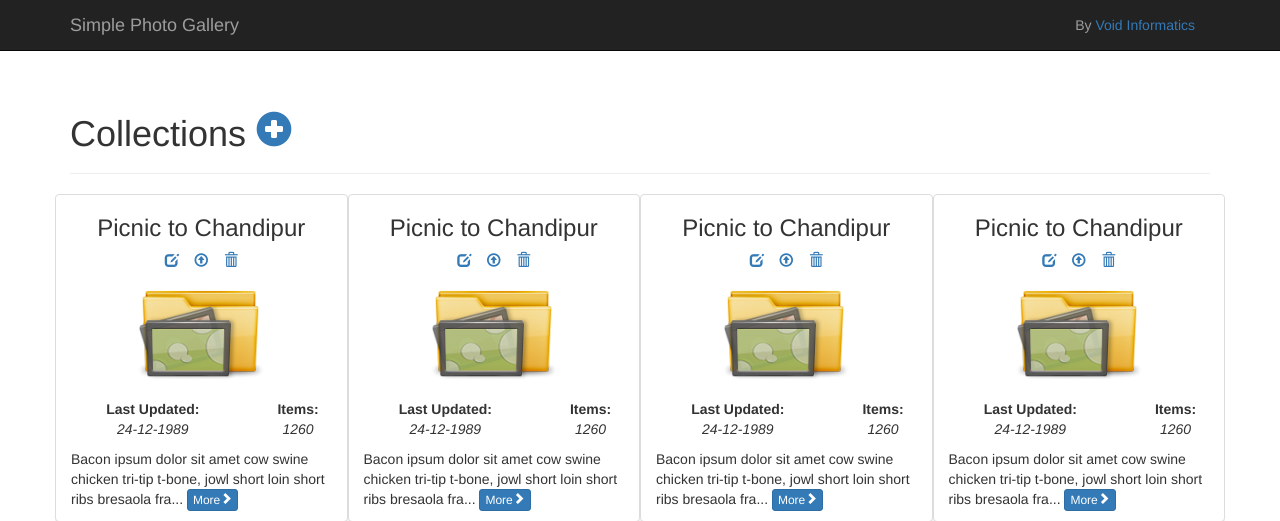
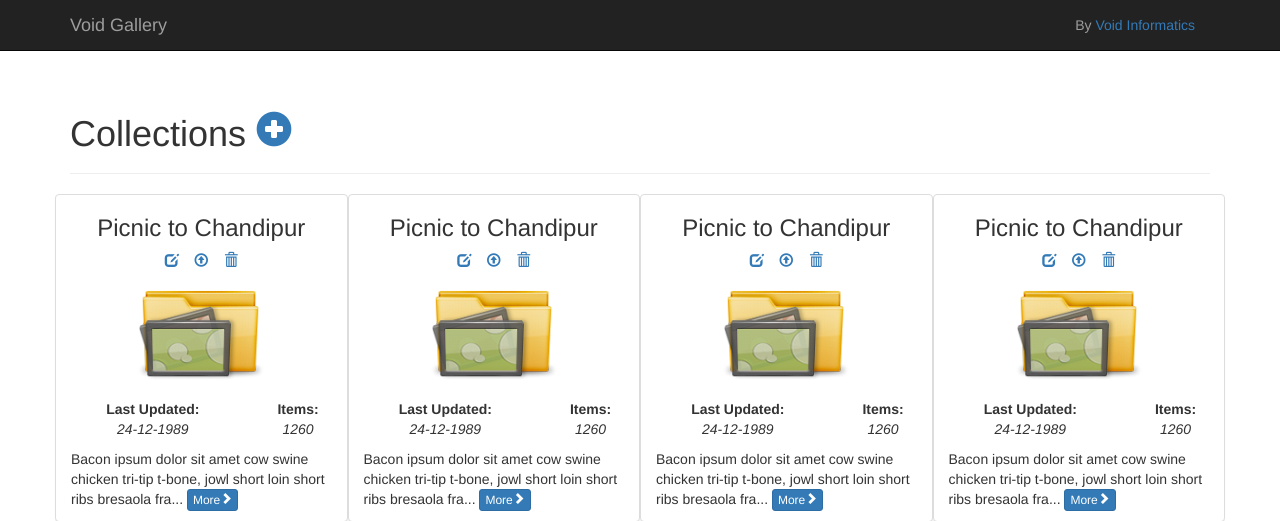
Before and after one commit to priyasonali/void-gallery, a PHP site: page / in a window 1280 px wide. Shown: the top 521 px of the page. Run offline with PHP 8.4, Linux system fonts and the light colour scheme; some libraries are stand-ins or nearby versions.

Commit message:
App name change
Changed the name of the app in various places

```diff
--- a/source/index.php
+++ b/source/index.php
@@ -7,7 +7,7 @@
 <meta name="author" value="Void Informatics">
 <meta name="copyright" value="Void Informatics">
 <!--title-->
-<title>Simple Photo Gallery</title>
+<title>Void Gallery</title>
 <!--dependencies-->
 <link rel="stylesheet" href="//netdna.bootstrapcdn.com/bootstrap/3.0.0/css/bootstrap.min.css">
 <link rel="stylesheet" href="css/style.css">
@@ -20,7 +20,7 @@
 <header>
 	<nav class="navbar navbar-inverse navbar-static-top">
 		<div class="container">
-		<a class="navbar-brand pull-left" href="#">Simple Photo Gallery</a>
+		<a class="navbar-brand pull-left" href="#">Void Gallery</a>
 		<p class="navbar-text pull-right hidden-xs">By <a href="http://voidinformatics.com" target="_blank">Void Informatics</a></p>
 		</div>
 	</nav>
```
